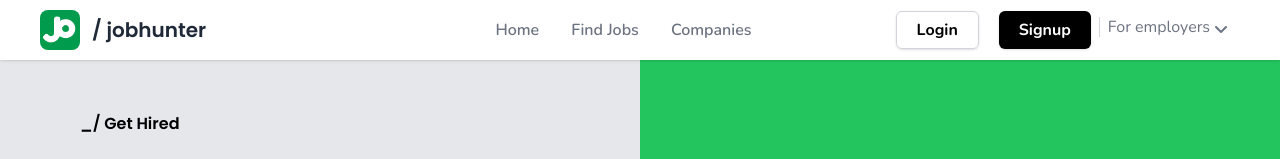
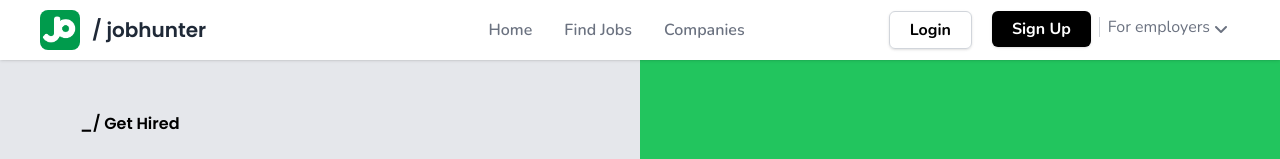
Before and after one commit to noobnarayan/job-hunter, a React (Vite) app: page / in a window 1280 px wide. Shown: the top 159 px of the page. Built offline with nearby package versions, Linux system fonts and the light colour scheme; no server answers.

Commit message:
Fixed Navbar button link

```diff
--- a/src/components/Navbar.jsx
+++ b/src/components/Navbar.jsx
@@ -64,10 +64,11 @@ function Navbar() {
                 Login
               </button>
             </Link>
-
-            <button className="bg-black text-white font-bold py-1.5 px-5 rounded-md md:ml hover:bg-green-700 duration-500 md:hover:scale-105 md:shadow">
-              <Link to="/signup">Signup</Link>
-            </button>
+            <Link to="/signup">
+              <button className="bg-black text-white font-bold py-1.5 px-5 rounded-md md:ml hover:bg-green-700 duration-500 md:hover:scale-105 md:shadow">
+                Sign Up
+              </button>
+            </Link>
             <div className="md:pl-2 md:ml-2 md:mr-3 flex items-center gap-1 md:border-l md:border-gray-300  lg:h-5 mt-4 md:mt-1.5 font-bold md:font-normal text-gray-500 hover:text-green-700 cursor-pointer">
               <span className=" hover:pb-px md:hover:border-b-2 hover:border-green-700">
                 For employers
```
